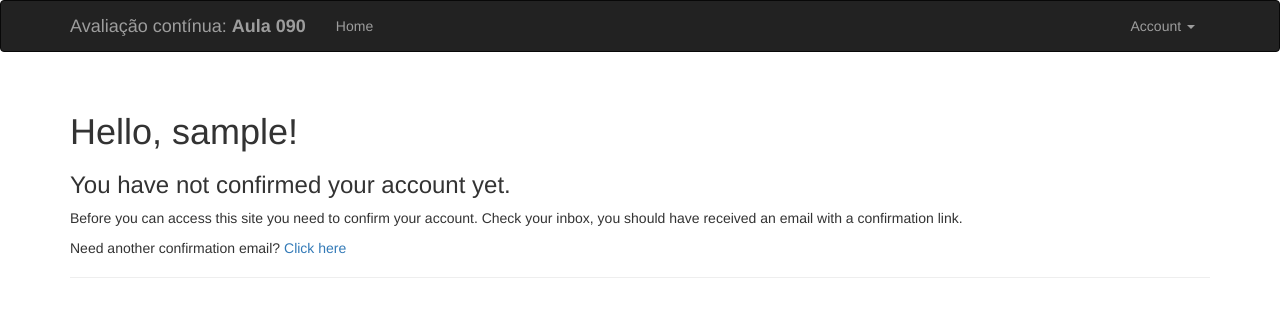
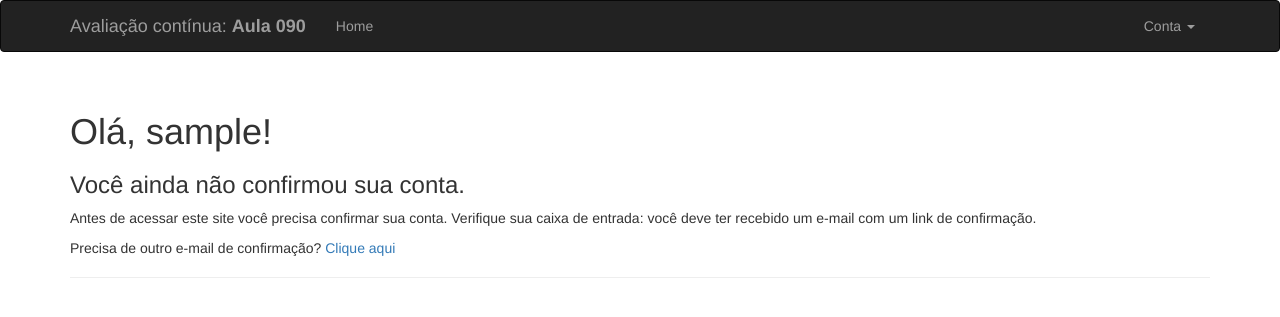
Before and after one commit to PTBDSWS-PT3038211/flasky, a Flask app: page /auth/unconfirmed in a window 1280 px wide. Shown: the top 317 px of the page. Run offline with Flask 3, Linux system fonts and the light colour scheme; the visitor is signed in with stand-in values (Sample User, id 1); some libraries are stand-ins or nearby versions.

Commit message:
Mensagens do site em português

```diff
--- a/app/__init__.py
+++ b/app/__init__.py
@@ -13,6 +13,7 @@ db = SQLAlchemy()
 
 login_manager = LoginManager()
 login_manager.login_view = 'auth.login'
+login_manager.login_message = 'Faça login para acessar esta página.'
 
 
 def create_app(config_name):
--- a/app/auth/forms.py
+++ b/app/auth/forms.py
@@ -4,65 +4,70 @@ from wtforms.validators import DataRequired, Length, Email, Regexp, EqualTo
 from wtforms import ValidationError
 from ..models import User
 
+OBRIGATORIO = 'Este campo é obrigatório.'
+EMAIL_INVALIDO = 'Endereço de e-mail inválido.'
+TAMANHO = 'O campo deve ter entre %(min)d e %(max)d caracteres.'
+SENHAS_DIFERENTES = 'As senhas não coincidem.'
+
 
 class LoginForm(FlaskForm):
-    email = StringField('Email', validators=[DataRequired(), Length(1, 64),
-                                             Email()])
-    password = PasswordField('Password', validators=[DataRequired()])
-    remember_me = BooleanField('Keep me logged in')
-    submit = SubmitField('Log In')
+    email = StringField('E-mail', validators=[
+        DataRequired(OBRIGATORIO), Length(1, 64, TAMANHO), Email(EMAIL_INVALIDO)])
+    password = PasswordField('Senha', validators=[DataRequired(OBRIGATORIO)])
+    remember_me = BooleanField('Manter conectado')
+    submit = SubmitField('Entrar')
 
 
 class RegistrationForm(FlaskForm):
-    email = StringField('Email', validators=[DataRequired(), Length(1, 64),
-                                             Email()])
-    username = StringField('Username', validators=[
-        DataRequired(), Length(1, 64),
+    email = StringField('E-mail', validators=[
+        DataRequired(OBRIGATORIO), Length(1, 64, TAMANHO), Email(EMAIL_INVALIDO)])
+    username = StringField('Nome de usuário', validators=[
+        DataRequired(OBRIGATORIO), Length(1, 64, TAMANHO),
         Regexp('^[A-Za-z][A-Za-z0-9_.]*$', 0,
-               'Usernames must have only letters, numbers, dots or '
-               'underscores')])
-    password = PasswordField('Password', validators=[
-        DataRequired(), EqualTo('password2', message='Passwords must match.')])
-    password2 = PasswordField('Confirm password', validators=[DataRequired()])
-    submit = SubmitField('Register')
+               'O nome de usuário deve começar com uma letra e ter apenas '
+               'letras, números, pontos ou sublinhados (sem espaços).')])
+    password = PasswordField('Senha', validators=[
+        DataRequired(OBRIGATORIO), EqualTo('password2', message=SENHAS_DIFERENTES)])
+    password2 = PasswordField('Confirme a senha', validators=[DataRequired(OBRIGATORIO)])
+    submit = SubmitField('Cadastrar')
 
     def validate_email(self, field):
         if User.query.filter_by(email=field.data.lower()).first():
-            raise ValidationError('Email already registered.')
+            raise ValidationError('Este e-mail já está cadastrado.')
 
     def validate_username(self, field):
         if User.query.filter_by(username=field.data).first():
-            raise ValidationError('Username already in use.')
+            raise ValidationError('Este nome de usuário já está em uso.')
 
 
 class ChangePasswordForm(FlaskForm):
-    old_password = PasswordField('Old password', validators=[DataRequired()])
-    password = PasswordField('New password', validators=[
-        DataRequired(), EqualTo('password2', message='Passwords must match.')])
-    password2 = PasswordField('Confirm new password',
-                              validators=[DataRequired()])
-    submit = SubmitField('Update Password')
+    old_password = PasswordField('Senha atual', validators=[DataRequired(OBRIGATORIO)])
+    password = PasswordField('Nova senha', validators=[
+        DataRequired(OBRIGATORIO), EqualTo('password2', message=SENHAS_DIFERENTES)])
+    password2 = PasswordField('Confirme a nova senha',
+                              validators=[DataRequired(OBRIGATORIO)])
+    submit = SubmitField('Atualizar senha')
 
 
 class PasswordResetRequestForm(FlaskForm):
-    email = StringField('Email', validators=[DataRequired(), Length(1, 64),
-                                             Email()])
-    submit = SubmitField('Reset Password')
+    email = StringField('E-mail', validators=[
+        DataRequired(OBRIGATORIO), Length(1, 64, TAMANHO), Email(EMAIL_INVALIDO)])
+    submit = SubmitField('Redefinir senha')
 
 
 class PasswordResetForm(FlaskForm):
-    password = PasswordField('New Password', validators=[
-        DataRequired(), EqualTo('password2', message='Passwords must match')])
-    password2 = PasswordField('Confirm password', validators=[DataRequired()])
-    submit = SubmitField('Reset Password')
+    password = PasswordField('Nova senha', validators=[
+        DataRequired(OBRIGATORIO), EqualTo('password2', message=SENHAS_DIFERENTES)])
+    password2 = PasswordField('Confirme a senha', validators=[DataRequired(OBRIGATORIO)])
+    submit = SubmitField('Redefinir senha')
 
 
 class ChangeEmailForm(FlaskForm):
-    email = StringField('New Email', validators=[DataRequired(), Length(1, 64),
-                                                 Email()])
-    password = PasswordField('Password', validators=[DataRequired()])
-    submit = SubmitField('Update Email Address')
+    email = StringField('Novo e-mail', validators=[
+        DataRequired(OBRIGATORIO), Length(1, 64, TAMANHO), Email(EMAIL_INVALIDO)])
+    password = PasswordField('Senha', validators=[DataRequired(OBRIGATORIO)])
+    submit = SubmitField('Atualizar e-mail')
 
     def validate_email(self, field):
         if User.query.filter_by(email=field.data.lower()).first():
-            raise ValidationError('Email already registered.')
+            raise ValidationError('Este e-mail já está cadastrado.')
--- a/app/auth/views.py
+++ b/app/auth/views.py
@@ -37,7 +37,7 @@ def login():
             if next is None or not next.startswith('/'):
                 next = url_for('main.index')
             return redirect(next)
-        flash('Invalid email or password.')
+        flash('E-mail ou senha inválidos.')
     return render_template('auth/login.html', form=form)
 
 
@@ -45,7 +45,7 @@ def login():
 @login_required
 def logout():
     logout_user()
-    flash('You have been logged out.')
+    flash('Você saiu da sua conta.')
     return redirect(url_for('main.index'))
 
 
@@ -59,10 +59,10 @@ def register():
         db.session.add(user)
         db.session.commit()
         token = user.generate_confirmation_token()
-        send_email(user.email, 'Confirm Your Account',
+        send_email(user.email, 'Confirme sua conta',
                    'auth/email/confirm', user=user, token=token)
-        flash('A confirmation email has been sent to you by email.')
-        flash('<p>To confirm your account <a href="' + url_for('auth.confirm', token=token, _external=True) + '">click here</a></p>')
+        flash('Um e-mail de confirmação foi enviado para você.')
+        flash('<p>Para confirmar sua conta <a href="' + url_for('auth.confirm', token=token, _external=True) + '">clique aqui</a></p>')
         return redirect(url_for('auth.login'))
     return render_template('auth/register.html', form=form)
 
@@ -74,9 +74,9 @@ def confirm(token):
         return redirect(url_for('main.index'))
     if current_user.confirm(token):
         db.session.commit()
-        flash('You have confirmed your account. Thanks!')
+        flash('Sua conta foi confirmada. Obrigado!')
     else:
-        flash('The confirmation link is invalid or has expired.')
+        flash('O link de confirmação é inválido ou expirou.')
     return redirect(url_for('main.index'))
 
 
@@ -84,10 +84,10 @@ def confirm(token):
 @login_required
 def resend_confirmation():
     token = current_user.generate_confirmation_token()
-    send_email(current_user.email, 'Confirm Your Account',
+    send_email(current_user.email, 'Confirme sua conta',
                'auth/email/confirm', user=current_user, token=token)
-    flash('A new confirmation email has been sent to you by email.')
-    flash('<p>To confirm your account <a href="' + url_for('auth.confirm', token=token, _external=True) + '">click here</a></p>')
+    flash('Um novo e-mail de confirmação foi enviado para você.')
+    flash('<p>Para confirmar sua conta <a href="' + url_for('auth.confirm', token=token, _external=True) + '">clique aqui</a></p>')
     return redirect(url_for('main.index'))
 
 
@@ -100,10 +100,10 @@ def change_password():
             current_user.password = form.password.data
             db.session.add(current_user)
             db.session.commit()
-            flash('Your password has been updated.')
+            flash('Sua senha foi atualizada.')
             return redirect(url_for('main.index'))
         else:
-            flash('Invalid password.')
+            flash('Senha inválida.')
     return render_template("auth/change_password.html", form=form)
 
 
@@ -116,12 +116,12 @@ def password_reset_request():
         user = User.query.filter_by(email=form.email.data.lower()).first()
         if user:
             token = user.generate_reset_token()
-            send_email(user.email, 'Reset Your Password',
+            send_email(user.email, 'Redefina sua senha',
                        'auth/email/reset_password',
                        user=user, token=token)
-            flash('<p>To reset your password <a href="' + url_for('auth.password_reset', token=token, _external=True) + '">click here</a></p>')
-        flash('An email with instructions to reset your password has been '
-              'sent to you.')
+            flash('<p>Para redefinir sua senha <a href="' + url_for('auth.password_reset', token=token, _external=True) + '">clique aqui</a></p>')
+        flash('Um e-mail com instruções para redefinir sua senha foi '
+              'enviado para você.')
         return redirect(url_for('auth.login'))
     return render_template('auth/reset_password.html', form=form)
 
@@ -134,7 +134,7 @@ def password_reset(token):
     if form.validate_on_submit():
         if User.reset_password(token, form.password.data):
             db.session.commit()
-            flash('Your password has been updated.')
+            flash('Sua senha foi atualizada.')
             return redirect(url_for('auth.login'))
         else:
             return redirect(url_for('main.index'))
@@ -149,15 +149,15 @@ def change_email_request():
         if current_user.verify_password(form.password.data):
             new_email = form.email.data.lower()
             token = current_user.generate_email_change_token(new_email)
-            send_email(new_email, 'Confirm your email address',
+            send_email(new_email, 'Confirme seu endereço de e-mail',
                        'auth/email/change_email',
                        user=current_user, token=token)
-            flash('An email with instructions to confirm your new email '
-                  'address has been sent to you.')
-            flash('<p>To confirm your new email address <a href="' + url_for('auth.change_email', token=token, _external=True) + '">click here</a></p>')
+            flash('Um e-mail com instruções para confirmar seu novo endereço '
+                  'de e-mail foi enviado para você.')
+            flash('<p>Para confirmar seu novo endereço de e-mail <a href="' + url_for('auth.change_email', token=token, _external=True) + '">clique aqui</a></p>')
             return redirect(url_for('main.index'))
         else:
-            flash('Invalid email or password.')
+            flash('E-mail ou senha inválidos.')
     return render_template("auth/change_email.html", form=form)
 
 
@@ -168,8 +168,8 @@ def change_email(token):
     user = User.from_email_change_token(token)
     if user is not None and user.change_email(token):
         db.session.commit()
-        flash('Your email address has been updated. '
-              'Use the new address to log in.')
+        flash('Seu endereço de e-mail foi atualizado. '
+              'Use o novo endereço para entrar.')
     else:
-        flash('Invalid request.')
+        flash('Solicitação inválida.')
     return redirect(url_for('main.index'))
--- a/app/templates/404.html
+++ b/app/templates/404.html
@@ -1,9 +1,9 @@
 {% extends "base.html" %}
 
-{% block title %}Flasky - Page Not Found{% endblock %}
+{% block title %}Flasky - Página não encontrada{% endblock %}
 
 {% block page_content %}
 <div class="page-header">
-    <h1>Not Found</h1>
+    <h1>Página não encontrada</h1>
 </div>
 {% endblock %}
--- a/app/templates/500.html
+++ b/app/templates/500.html
@@ -1,9 +1,9 @@
 {% extends "base.html" %}
 
-{% block title %}Flasky - Internal Server Error{% endblock %}
+{% block title %}Flasky - Erro interno do servidor{% endblock %}
 
 {% block page_content %}
 <div class="page-header">
-    <h1>Internal Server Error</h1>
+    <h1>Erro interno do servidor</h1>
 </div>
 {% endblock %}
--- a/app/templates/auth/change_email.html
+++ b/app/templates/auth/change_email.html
@@ -1,11 +1,11 @@
 {% extends "base.html" %}
 {% import "bootstrap/wtf.html" as wtf %}
 
-{% block title %}Flasky - Change Email Address{% endblock %}
+{% block title %}Flasky - Alterar e-mail{% endblock %}
 
 {% block page_content %}
 <div class="page-header">
-    <h1>Change Your Email Address</h1>
+    <h1>Altere seu endereço de e-mail</h1>
 </div>
 <div class="col-md-4">
     {{ wtf.quick_form(form) }}
--- a/app/templates/auth/change_password.html
+++ b/app/templates/auth/change_password.html
@@ -1,11 +1,11 @@
 {% extends "base.html" %}
 {% import "bootstrap/wtf.html" as wtf %}
 
-{% block title %}Flasky - Change Password{% endblock %}
+{% block title %}Flasky - Alterar senha{% endblock %}
 
 {% block page_content %}
 <div class="page-header">
-    <h1>Change Your Password</h1>
+    <h1>Altere sua senha</h1>
 </div>
 <div class="col-md-4">
     {{ wtf.quick_form(form) }}
--- a/app/templates/auth/register.html
+++ b/app/templates/auth/register.html
@@ -1,11 +1,11 @@
 {% extends "base.html" %}
 {% import "bootstrap/wtf.html" as wtf %}
 
-{% block title %}Flasky - Register{% endblock %}
+{% block title %}Flasky - Cadastro{% endblock %}
 
 {% block page_content %}
 <div class="page-header">
-    <h1>Register</h1>
+    <h1>Cadastro</h1>
 </div>
 <div class="col-md-4">
     {{ wtf.quick_form(form) }}
--- a/app/templates/auth/reset_password.html
+++ b/app/templates/auth/reset_password.html
@@ -1,11 +1,11 @@
 {% extends "base.html" %}
 {% import "bootstrap/wtf.html" as wtf %}
 
-{% block title %}Flasky - Password Reset{% endblock %}
+{% block title %}Flasky - Redefinir senha{% endblock %}
 
 {% block page_content %}
 <div class="page-header">
-    <h1>Reset Your Password</h1>
+    <h1>Redefina sua senha</h1>
 </div>
 <div class="col-md-4">
     {{ wtf.quick_form(form) }}
--- a/app/templates/auth/unconfirmed.html
+++ b/app/templates/auth/unconfirmed.html
@@ -1,20 +1,20 @@
 {% extends "base.html" %}
 
-{% block title %}Flasky - Confirm your account{% endblock %}
+{% block title %}Flasky - Confirme sua conta{% endblock %}
 
 {% block page_content %}
 <div class="page-header">
     <h1>
-        Hello, {{ current_user.username }}!
+        Olá, {{ current_user.username }}!
     </h1>
-    <h3>You have not confirmed your account yet.</h3>
+    <h3>Você ainda não confirmou sua conta.</h3>
     <p>
-        Before you can access this site you need to confirm your account.
-        Check your inbox, you should have received an email with a confirmation link.
+        Antes de acessar este site você precisa confirmar sua conta.
+        Verifique sua caixa de entrada: você deve ter recebido um e-mail com um link de confirmação.
     </p>
     <p>
-        Need another confirmation email?
-        <a href="{{ url_for('auth.resend_confirmation') }}">Click here</a>
+        Precisa de outro e-mail de confirmação?
+        <a href="{{ url_for('auth.resend_confirmation') }}">Clique aqui</a>
     </p>
 </div>
 {% endblock %}
--- a/app/templates/base.html
+++ b/app/templates/base.html
@@ -27,15 +27,15 @@
             <ul class="nav navbar-nav navbar-right">
                 {% if current_user.is_authenticated %}
                 <li class="dropdown">
-                    <a href="#" class="dropdown-toggle" data-toggle="dropdown">Account <b class="caret"></b></a>
+                    <a href="#" class="dropdown-toggle" data-toggle="dropdown">Conta <b class="caret"></b></a>
                     <ul class="dropdown-menu">
-                        <li><a href="{{ url_for('auth.change_password') }}">Change Password</a></li>
-                        <li><a href="{{ url_for('auth.change_email_request') }}">Change Email</a></li>
-                        <li><a href="{{ url_for('auth.logout') }}">Log Out</a></li>
+                        <li><a href="{{ url_for('auth.change_password') }}">Alterar senha</a></li>
+                        <li><a href="{{ url_for('auth.change_email_request') }}">Alterar e-mail</a></li>
+                        <li><a href="{{ url_for('auth.logout') }}">Sair</a></li>
                     </ul>
                 </li>
                 {% else %}
-                <li><a href="{{ url_for('auth.login') }}">Log In</a></li>
+                <li><a href="{{ url_for('auth.login') }}">Entrar</a></li>
                 {% endif %}
             </ul>
         </div>
```
Also changed, not shown: app/templates/auth/email/change_email.html (+6 -6 lines), app/templates/auth/email/change_email.txt (+5 -5 lines), app/templates/auth/email/confirm.html (+7 -7 lines), app/templates/auth/email/confirm.txt (+6 -6 lines), app/templates/auth/email/reset_password.html (+7 -7 lines), app/templates/auth/email/reset_password.txt (+6 -6 lines), app/templates/auth/login.html (+4 -4 lines).
